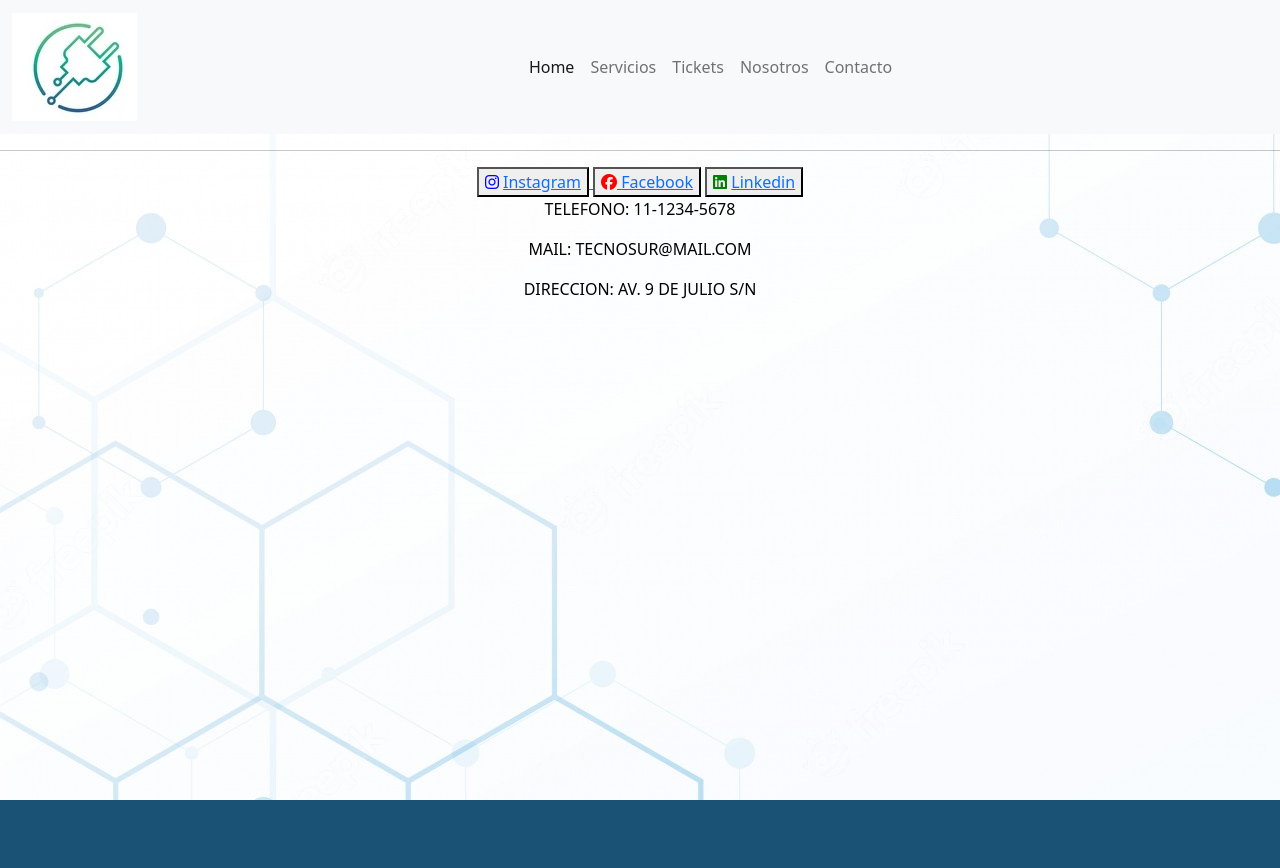
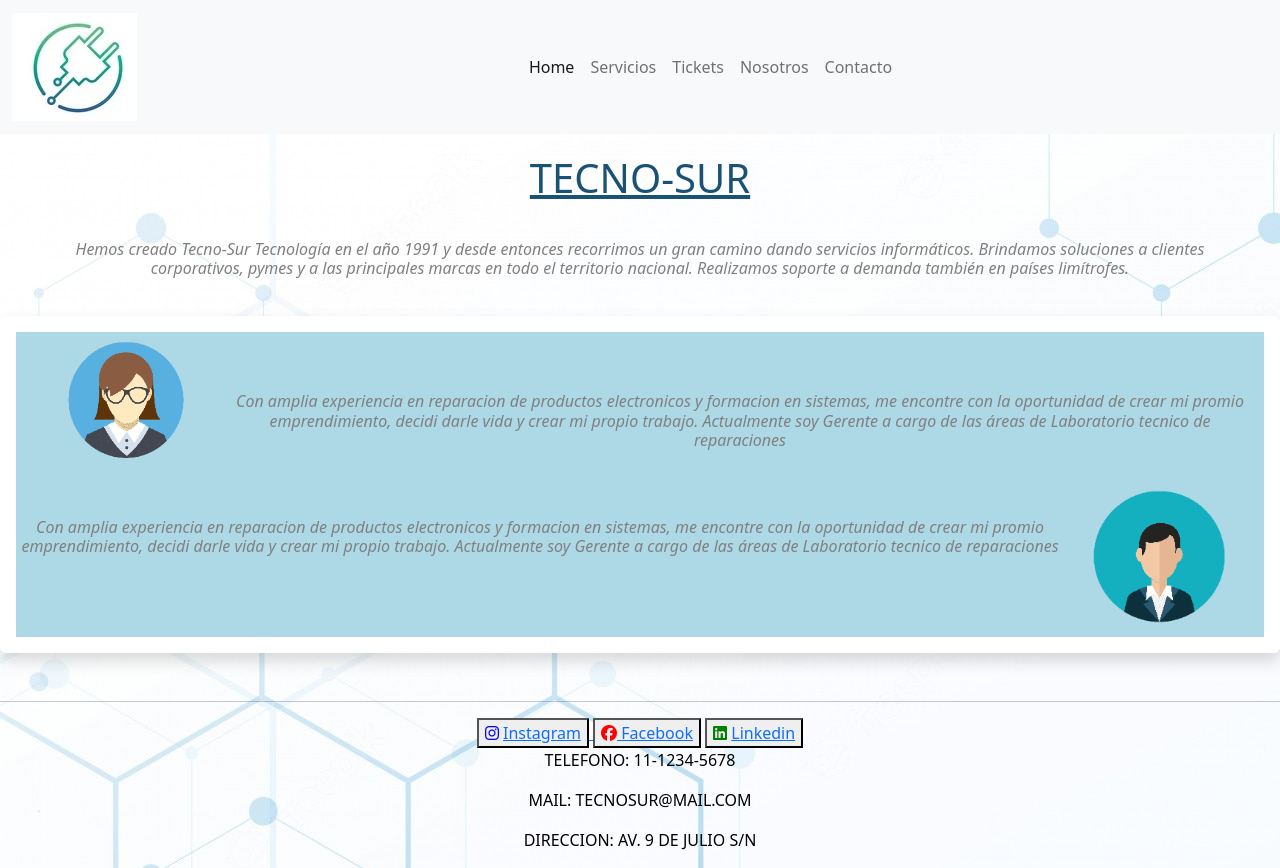
Before and after one commit to pablochark/tp, a plain HTML site: page pages/nosotros.html in a window 1280 px wide. Before the commit the page ends 800 px from the top, so only its background shows below. Drawn offline with nearby package versions, Linux system fonts and the light colour scheme.

Commit message:
Insertando contenido en todas las paginas

```diff
--- a/css/style.scss
+++ b/css/style.scss
@@ -37,6 +37,14 @@
 @mixin formatoSubtitulos {
     margin-left: 50px;
     text-decoration: underline;
+}
+
+@mixin textogerentes {
+    text-align: center;
+    color: gray;
+    font-size: medium;
+    font-style: oblique;
+    padding-top: 50px;
 }
 
 body {
@@ -150,3 +158,46 @@ label {
             font-style: italic;
         }
 }
+
+.titulo-nosotros {
+    padding-top: 20px;
+    text-align: center;
+        .titulo {
+            text-decoration: underline;
+            color: #1A5276;
+            text-transform: uppercase;
+        }
+        .texto {
+            padding: 30px;
+            color: grey;
+            font-style: italic;
+            font-size: medium;
+        }
+}
+
+.descripcion-nosotros {
+    .descripcion-contenedor {
+        .nosotrosPrimero {
+        padding: 10px;
+        background-color: lightblue;
+        display: flex;
+            .gerente-primero {
+                width: 200px;
+            }
+            .texto-gerenta {
+                @include textogerentes;
+            }
+        }
+        .nosotrosSegundo {
+            background-color: lightblue;
+            display: flex;
+            flex-direction: row-reverse;
+                .gerente-segundo {
+                    width: 200px;
+                }
+                .texto-gerente {
+                    @include textogerentes;
+                }
+            }
+        }
+    }
--- a/index.html
+++ b/index.html
@@ -6,7 +6,7 @@
     <meta name="viewport" content="width=device-width, initial-scale=1.0">
     <title>TECNO SUR</title>
     <script src="https://kit.fontawesome.com/51eeef3b9b.js" crossorigin="anonymous"></script>
-    <link rel="shortcut icon" href="./TP/assets/Logo.jpg">
+    <link rel="shortcut icon" href="./assets/logo.jpg">
     <!-- CSS only -->
     <link href="https://cdn.jsdelivr.net/npm/bootstrap@5.2.0-beta1/dist/css/bootstrap.min.css" rel="stylesheet" integrity="sha384-0evHe/X+R7YkIZDRvuzKMRqM+OrBnVFBL6DOitfPri4tjfHxaWutUpFmBp4vmVor" crossorigin="anonymous">
     <link rel="stylesheet" href="./css/style.css">
--- a/pages/nosotros.html
+++ b/pages/nosotros.html
@@ -1,14 +1,16 @@
 <!DOCTYPE html>
 <html lang="en">
+
 <head>
   <meta charset="UTF-8">
   <meta http-equiv="X-UA-Compatible" content="IE=edge">
   <meta name="viewport" content="width=device-width, initial-scale=1.0">
   <title>TECNO SUR - NOSOTROS</title>
   <script src="https://kit.fontawesome.com/51eeef3b9b.js" crossorigin="anonymous"></script>
-    <link rel="shortcut icon" href="../Media/Logo.jpg">
+  <link rel="shortcut icon" href="../assets/logo.jpg">
   <!-- CSS only -->
-    <link href="https://cdn.jsdelivr.net/npm/bootstrap@5.2.0-beta1/dist/css/bootstrap.min.css" rel="stylesheet" integrity="sha384-0evHe/X+R7YkIZDRvuzKMRqM+OrBnVFBL6DOitfPri4tjfHxaWutUpFmBp4vmVor" crossorigin="anonymous">
+  <link href="https://cdn.jsdelivr.net/npm/bootstrap@5.2.0-beta1/dist/css/bootstrap.min.css" rel="stylesheet"
+    integrity="sha384-0evHe/X+R7YkIZDRvuzKMRqM+OrBnVFBL6DOitfPri4tjfHxaWutUpFmBp4vmVor" crossorigin="anonymous">
   <link rel="stylesheet" href="../css/style.css">
 </head>
 
@@ -18,7 +20,8 @@
   <nav class="navbar navbar-expand-lg bg-light">
     <div class="container-fluid">
       <a class="navbar-brand" href="#"><img src="../assets/logo.jpg" alt=""></a>
-          <button class="navbar-toggler" type="button" data-bs-toggle="collapse" data-bs-target="#navbarNav" aria-controls="navbarNav" aria-expanded="false" aria-label="Toggle navigation">
+      <button class="navbar-toggler" type="button" data-bs-toggle="collapse" data-bs-target="#navbarNav"
+        aria-controls="navbarNav" aria-expanded="false" aria-label="Toggle navigation">
         <span class="navbar-toggler-icon"></span>
       </button>
       <div class="collapse navbar-collapse justify-content-center" id="navbarNav">
@@ -43,14 +46,41 @@
     </div>
   </nav>
 
+  <nav class="titulo-nosotros">
+    <h1 class="titulo">Tecno-Sur</h1>
+    <h2 class="texto">Hemos creado Tecno-Sur Tecnología en el año 1991 y desde entonces recorrimos un gran camino dando
+      servicios informáticos. Brindamos soluciones a clientes corporativos, pymes y a las principales marcas en todo el
+      territorio nacional. Realizamos soporte a demanda también en países limítrofes.</h2>
+  </nav>
 
+  <nav class="descripcion-nosotros">
+    <div class="descripcion-contenedor shadow p-3 mb-5 bg-body rounded">
+      <div class="nosotrosPrimero">
+        <img class="gerente-primero" src="/assets/avatar_2.png" alt=".." >
+        <h1 class="texto-gerenta">Con amplia experiencia en reparacion de productos electronicos y formacion en
+          sistemas, me encontre con la
+          oportunidad de crear mi promio emprendimiento, decidi darle vida y crear mi propio trabajo. Actualmente soy
+          Gerente a cargo de las áreas de Laboratorio tecnico de reparaciones </h1>
+      </div>
+      <div class="nosotrosSegundo">
+        <img class="gerente-segundo" src="/assets/avatar.png" alt=".." >
+        <h1 class="texto-gerente">Con amplia experiencia en reparacion de productos electronicos y formacion en
+          sistemas, me encontre con la
+          oportunidad de crear mi promio emprendimiento, decidi darle vida y crear mi propio trabajo. Actualmente soy
+          Gerente a cargo de las áreas de Laboratorio tecnico de reparaciones </h1>
+      </div>
+    </div>
+  </nav>
 
   <footer>
     <hr>
-        <div class ="pie">
-            <button> <i class="facebook fa-brands fa-instagram"></i> <a href="./TP/assets/inst.png" target="_blank" > Instagram </button>
-            <button><i class="instagram fa-brands fa-facebook"></i> <a href="./TP/assets/face.png" target="_blank"> Facebook</a> </button>
-            <button><i class="linkedin fa-brands fa-linkedin"></i> <a href="./TP/assets/linkedin.png" target="_blank"> Linkedin</a> </button>
+    <div class="pie">
+      <button> <i class="facebook fa-brands fa-instagram"></i> <a href="./TP/assets/inst.png" target="_blank"> Instagram
+      </button>
+      <button><i class="instagram fa-brands fa-facebook"></i> <a href="./TP/assets/face.png" target="_blank">
+          Facebook</a> </button>
+      <button><i class="linkedin fa-brands fa-linkedin"></i> <a href="./TP/assets/linkedin.png" target="_blank">
+          Linkedin</a> </button>
 
       <p>Telefono: 11-1234-5678</p>
       <p>Mail: tecnosur@mail.com</p>
@@ -59,6 +89,9 @@
 
   </footer>
   <!-- JavaScript Bundle with Popper -->
- <script src="https://cdn.jsdelivr.net/npm/bootstrap@5.2.0-beta1/dist/js/bootstrap.bundle.min.js" integrity="sha384-pprn3073KE6tl6bjs2QrFaJGz5/SUsLqktiwsUTF55Jfv3qYSDhgCecCxMW52nD2" crossorigin="anonymous"></script>
+  <script src="https://cdn.jsdelivr.net/npm/bootstrap@5.2.0-beta1/dist/js/bootstrap.bundle.min.js"
+    integrity="sha384-pprn3073KE6tl6bjs2QrFaJGz5/SUsLqktiwsUTF55Jfv3qYSDhgCecCxMW52nD2"
+    crossorigin="anonymous"></script>
 </body>
+
 </html>
```
Also changed, not shown: pages/servicios.html (+2 -2 lines), pages/tickets.html (+2 -2 lines), assets/avatar.png (added), assets/avatar_2.png (added), css/style.css, 1 other file. Lines whose indentation alone changed are shown as unchanged.
